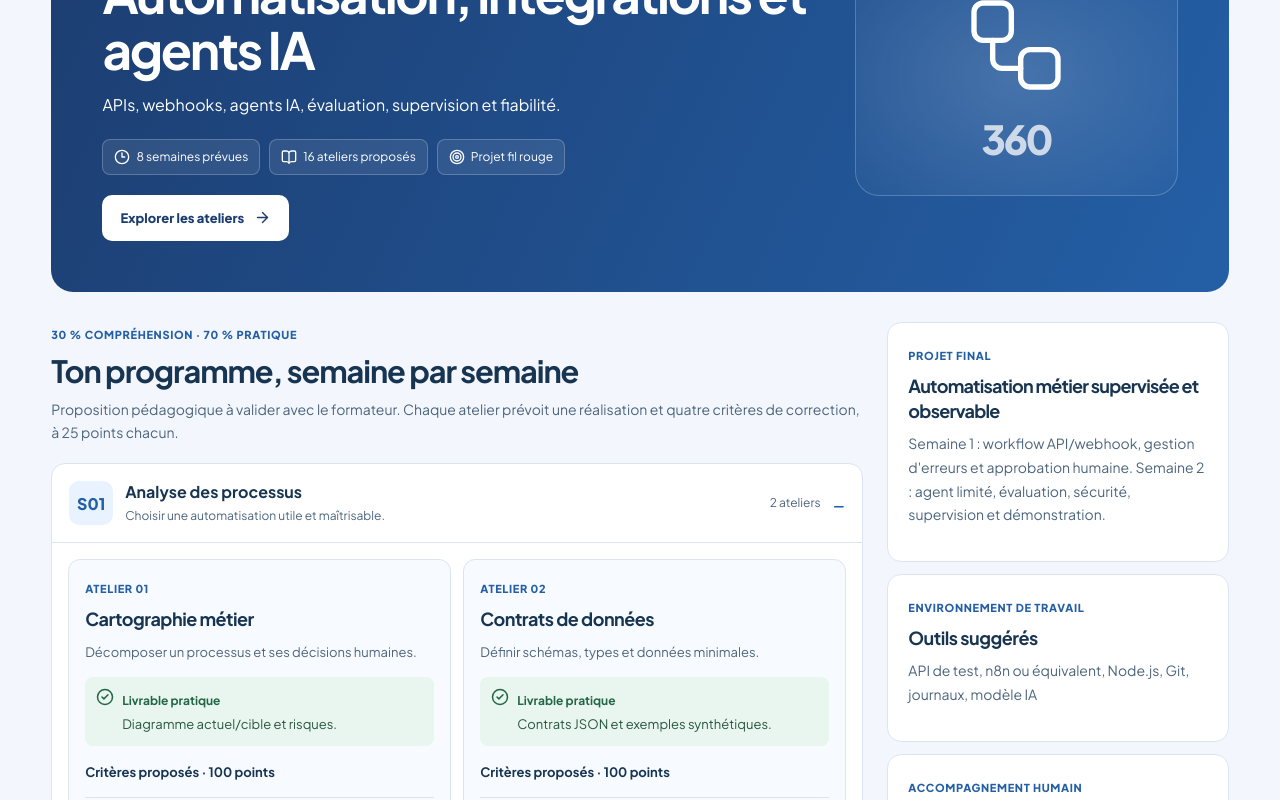
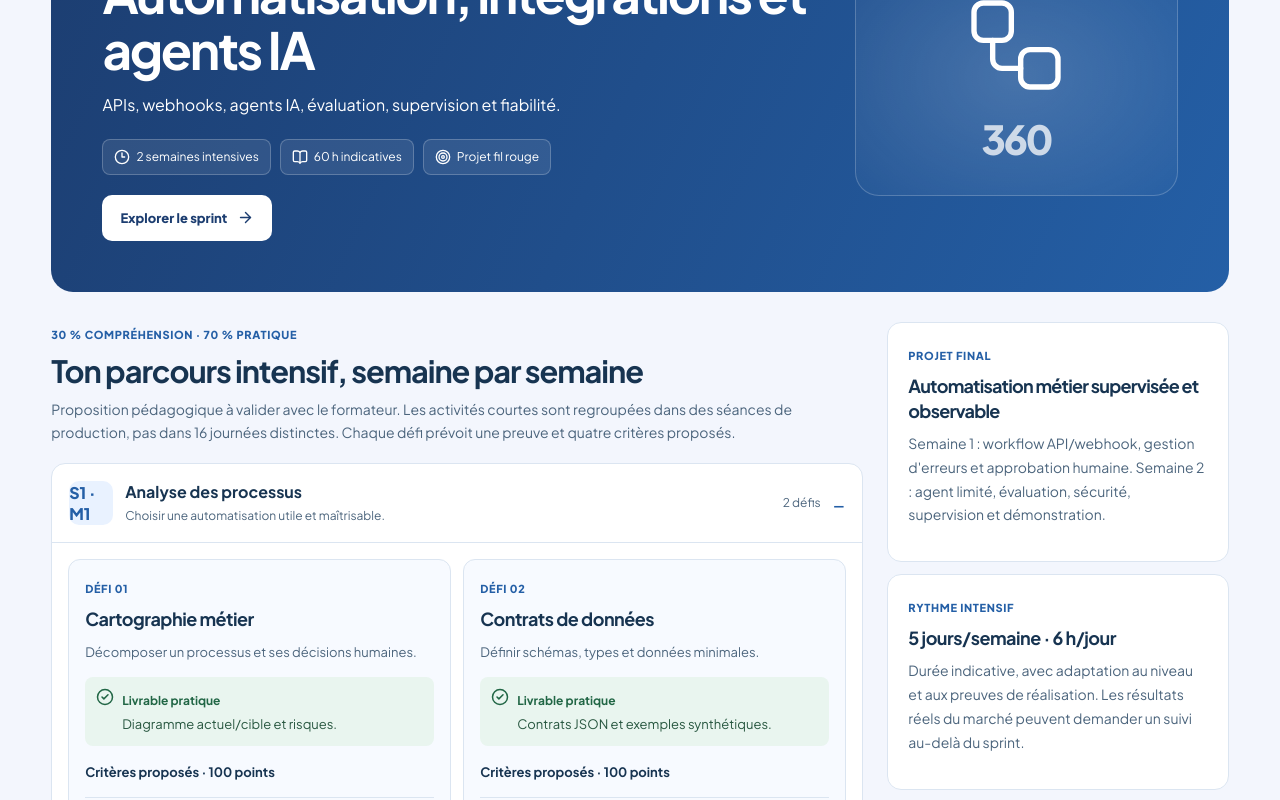
Before and after one commit to Zenethis-CMR/formation-pro-360, a Next.js app: page /catalogue/automatisation-integrations-agents-ia in a window 1280 px wide. Shown: the part 300-1100 px from the top of the page. Built offline with nearby package versions, Linux system fonts and the light colour scheme.

Commit message:
feat(curriculum UX): display intensive duration, AI workflows and short challenges

```diff
--- a/src/app/catalogue/[slug]/page.tsx
+++ b/src/app/catalogue/[slug]/page.tsx
@@ -3,7 +3,7 @@ import Link from "next/link";
 import {notFound} from "next/navigation";
 import {ArrowLeft,ArrowRight,BookOpen,Clock3,GraduationCap,Target,CheckCircle2,Palette,PenTool,BarChart3,Workflow,ShieldCheck,BriefcaseBusiness} from "lucide-react";
 import {specializations} from "@/lib/v2-public-catalog";
-import {getSpecializationProgram} from "@/lib/specialization-programs";
+import {getSpecializationProgram,formatProgramDuration} from "@/lib/specialization-programs";
 import "../curriculum-360.css";
 const icons={palette:Palette,pen:PenTool,chart:BarChart3,workflow:Workflow,shield:ShieldCheck,briefcase:BriefcaseBusiness};
 type Props={params:Promise<{slug:string}>};
@@ -20,12 +20,12 @@ export default async function SpecializationPage({params}:Props){
   <header className="v2catalog-nav"><Link href="/catalogue" className="v2catalog-brand"><span><GraduationCap size={22}/></span>Formation <b>Pro 360</b></Link><nav aria-label="Accès aux espaces"><Link href="/catalogue">Catalogue</Link><Link href="/espace" className="v2catalog-nav-primary">Mon espace <ArrowRight size={15}/></Link></nav></header>
   <div className="v2catalog-body">
    <Link href="/catalogue" className="v2catalog-back"><ArrowLeft size={16}/> Toutes les formations</Link>
-   <section className="cf360-hero" data-tone={track.icon}><div><span className="cf360-status">PROGRAMME DÉTAILLÉ · INSCRIPTIONS FERMÉES</span><h1>{track.name}</h1><p>{track.summary}</p><div className="cf360-pills"><span><Clock3 size={16}/> 8 semaines prévues</span><span><BookOpen size={16}/> 16 ateliers proposés</span><span><Target size={16}/> Projet fil rouge</span></div><a href="#programme" className="cf360-primary">Explorer les ateliers <ArrowRight size={17}/></a></div><div className="cf360-hero-art" aria-hidden="true"><Icon size={112} strokeWidth={1.15}/><span>360</span></div></section>
+   <section className="cf360-hero" data-tone={track.icon}><div><span className="cf360-status">PROGRAMME DÉTAILLÉ · INSCRIPTIONS FERMÉES</span><h1>{track.name}</h1><p>{track.summary}</p><div className="cf360-pills"><span><Clock3 size={16}/> {formatProgramDuration(program.durationWeeks)} intensives</span><span><BookOpen size={16}/> {program.durationWeeks*program.daysPerWeek*program.hoursPerDay} h indicatives</span><span><Target size={16}/> Projet fil rouge</span></div><a href="#programme" className="cf360-primary">Explorer le sprint <ArrowRight size={17}/></a></div><div className="cf360-hero-art" aria-hidden="true"><Icon size={112} strokeWidth={1.15}/><span>360</span></div></section>
    <div className="cf360-detail-layout">
-    <section id="programme" aria-labelledby="programme-title"><div className="cf360-heading"><span>30 % COMPRÉHENSION · 70 % PRATIQUE</span><h2 id="programme-title">Ton programme, semaine par semaine</h2><p>Proposition pédagogique à valider avec le formateur. Chaque atelier prévoit une réalisation et quatre critères de correction, à 25 points chacun.</p></div>
-     <div className="cf360-weeks">{program.modules.map(mod=><details className="cf360-week" key={mod.week} open={mod.week===1}><summary><span className="cf360-week-num">S{String(mod.week).padStart(2,"0")}</span><span className="cf360-week-copy"><strong>{mod.title}</strong><small>{mod.outcome}</small></span><span className="cf360-week-count">2 ateliers</span></summary><div className="cf360-lessons">{mod.lessons.map((lesson,i)=><article key={lesson.slug}><span className="cf360-lesson-label">ATELIER {String((mod.week-1)*2+i+1).padStart(2,"0")}</span><h3>{lesson.title}</h3><p>{lesson.objective}</p><div className="cf360-evidence"><CheckCircle2 size={18}/><div><strong>Livrable pratique</strong><p>{lesson.evidence}</p></div></div><h4>Critères proposés · 100 points</h4><ul>{lesson.criteria.map(c=><li key={c}>{c}<span>25 pts</span></li>)}</ul></article>)}</div></details>)}</div>
+    <section id="programme" aria-labelledby="programme-title"><div className="cf360-heading"><span>30 % COMPRÉHENSION · 70 % PRATIQUE</span><h2 id="programme-title">Ton parcours intensif, semaine par semaine</h2><p>Proposition pédagogique à valider avec le formateur. Les activités courtes sont regroupées dans des séances de production, pas dans 16 journées distinctes. Chaque défi prévoit une preuve et quatre critères proposés.</p></div>
+     <div className="cf360-weeks">{program.modules.map((mod,moduleIndex)=><details className="cf360-week" key={moduleIndex} open={moduleIndex===0}><summary><span className="cf360-week-num">S{mod.week} · M{moduleIndex+1}</span><span className="cf360-week-copy"><strong>{mod.title}</strong><small>{mod.outcome}</small></span><span className="cf360-week-count">2 défis</span></summary><div className="cf360-lessons">{mod.lessons.map((lesson,i)=><article key={lesson.slug}><span className="cf360-lesson-label">DÉFI {String(moduleIndex*2+i+1).padStart(2,"0")}</span><h3>{lesson.title}</h3><p>{lesson.objective}</p><div className="cf360-evidence"><CheckCircle2 size={18}/><div><strong>Livrable pratique</strong><p>{lesson.evidence}</p></div></div><h4>Critères proposés · 100 points</h4><ul>{lesson.criteria.map(c=><li key={c}>{c}<span>25 pts</span></li>)}</ul></article>)}</div></details>)}</div>
     </section>
-    <aside className="cf360-context" aria-label="Informations pédagogiques"><section><span>PROJET FINAL</span><h2>{track.deliverable}</h2><p>{program.milestones}</p></section><section><span>ENVIRONNEMENT DE TRAVAIL</span><h3>Outils suggérés</h3><p>{program.tools}</p></section><section><span>ACCOMPAGNEMENT HUMAIN</span><h3>Apprendre en réalisant</h3><p>Le formateur anime les démonstrations, accompagne les exercices et évalue les preuves. Le seuil proposé est de 80/100. L'IA reste un outil complémentaire.</p></section><section className="cf360-notice"><strong>Inscriptions non ouvertes</strong><p>Ce programme est consultable avant validation pédagogique et activation technique. Aucun atelier ni XP n'est attribué depuis cette page.</p><Link href="/catalogue">Retour au catalogue <ArrowRight size={15}/></Link></section></aside>
+    <aside className="cf360-context" aria-label="Informations pédagogiques"><section><span>PROJET FINAL</span><h2>{track.deliverable}</h2><p>{program.milestones}</p></section><section><span>RYTHME INTENSIF</span><h3>{program.daysPerWeek} jours/semaine · {program.hoursPerDay} h/jour</h3><p>Durée indicative, avec adaptation au niveau et aux preuves de réalisation. Les résultats réels du marché peuvent demander un suivi au-delà du sprint.</p></section><section><span>IA AU SERVICE DE LA PRODUCTION</span><h3>Accélérer sans sacrifier la qualité</h3><p>{program.aiWorkflow}</p></section><section><span>ENVIRONNEMENT DE TRAVAIL</span><h3>Outils suggérés</h3><p>{program.tools}</p></section><section><span>ACCOMPAGNEMENT HUMAIN</span><h3>Apprendre en réalisant</h3><p>Le formateur anime les démonstrations, accompagne les exercices et évalue les preuves. Le seuil proposé est de 80/100. L’IA accélère la production ; le formateur reste responsable des démonstrations, de la supervision et de la validation.</p></section><section className="cf360-notice"><strong>Inscriptions non ouvertes</strong><p>Ce programme est consultable avant validation pédagogique et activation technique. Aucun atelier ni XP n'est attribué depuis cette page.</p><Link href="/catalogue">Retour au catalogue <ArrowRight size={15}/></Link></section></aside>
    </div>
    <footer className="v2catalog-footer"><span>© Formation Pro 360 · Programme en validation</span><Link href="/catalogue">Toutes les formations</Link></footer>
   </div>
```
